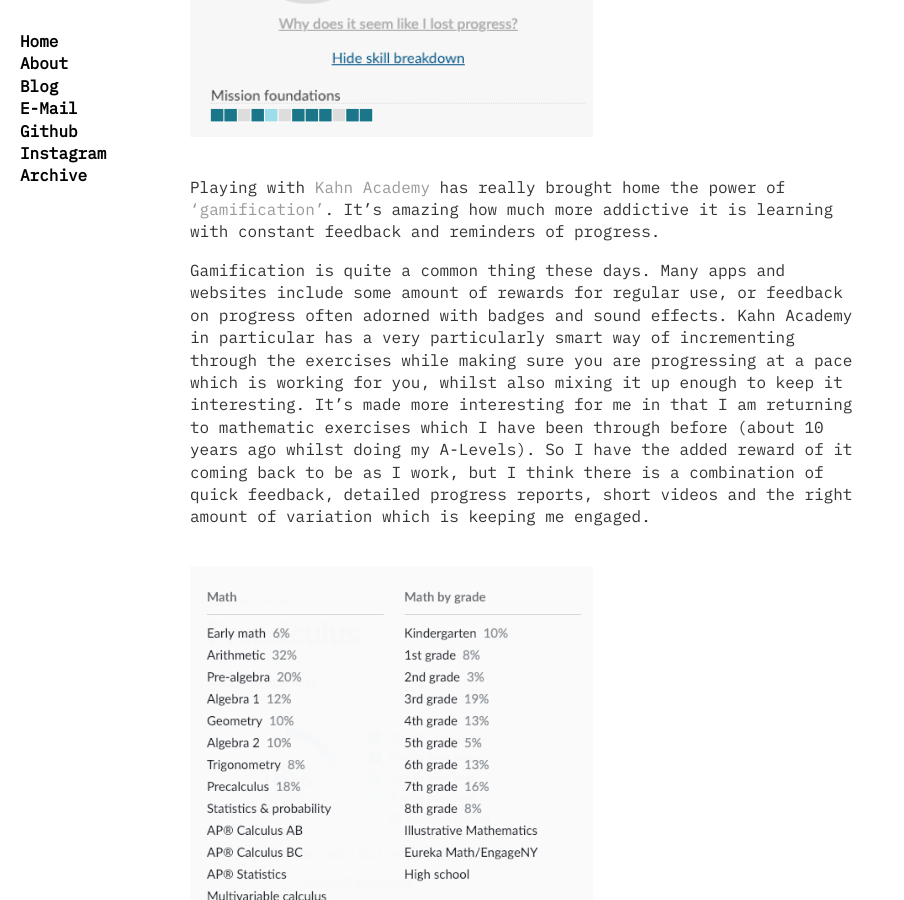
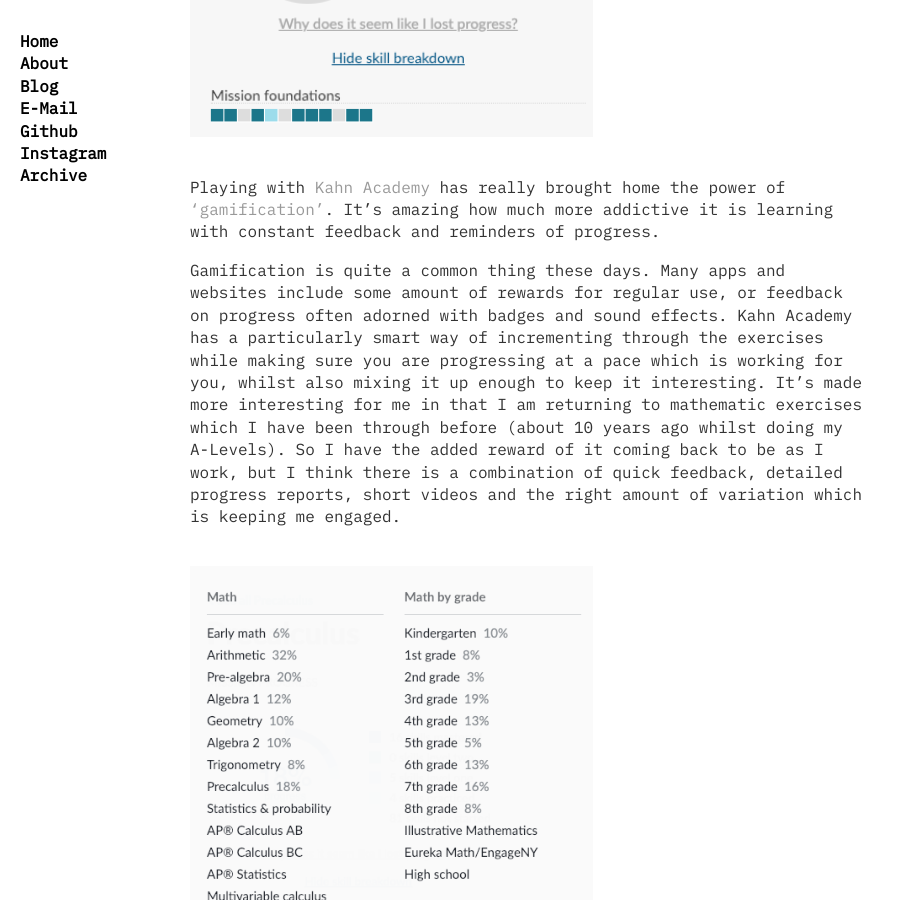
Before and after one commit to joshmurr/joshmurr.github.io, a Jekyll site: the page built from _posts/2019-02-15-gamification.md, in a window 1280 px wide and 900 px high, scrolled down 384 px. Shown: the whole window, without its empty margins (0-904 px from the left). Built offline with Jekyll 4.4.1, drawn with Linux system fonts in a browser that asks for light colours.

Commit message:
gamification

```diff
--- a/_posts/2019-02-15-gamification.md
+++ b/_posts/2019-02-15-gamification.md
@@ -8,7 +8,7 @@
 
 Playing with [Kahn Academy](https://www.khanacademy.org/) has really brought home the power of ['gamification'](https://en.wikipedia.org/wiki/Gamification). It's amazing how much more addictive it is learning with constant feedback and reminders of progress.
 
-Gamification is quite a common thing these days. Many apps and websites include some amount of rewards for regular use, or feedback on progress often adorned with badges and sound effects. Kahn Academy in particular has a very particularly smart way of incrementing through the exercises while making sure you are progressing at a pace which is working for you, whilst also mixing it up enough to keep it interesting. It's made more interesting for me in that I am returning to mathematic exercises which I have been through before (about 10 years ago whilst doing my A-Levels). So I have the added reward of it coming back to be as I work, but I think there is a combination of quick feedback, detailed progress reports, short videos and the right amount of variation which is keeping me engaged.
+Gamification is quite a common thing these days. Many apps and websites include some amount of rewards for regular use, or feedback on progress often adorned with badges and sound effects. Kahn Academy has a particularly smart way of incrementing through the exercises while making sure you are progressing at a pace which is working for you, whilst also mixing it up enough to keep it interesting. It's made more interesting for me in that I am returning to mathematic exercises which I have been through before (about 10 years ago whilst doing my A-Levels). So I have the added reward of it coming back to be as I work, but I think there is a combination of quick feedback, detailed progress reports, short videos and the right amount of variation which is keeping me engaged.
 
 
 ![kahn_3](../../../assets/images/kahn_3.png)
```
